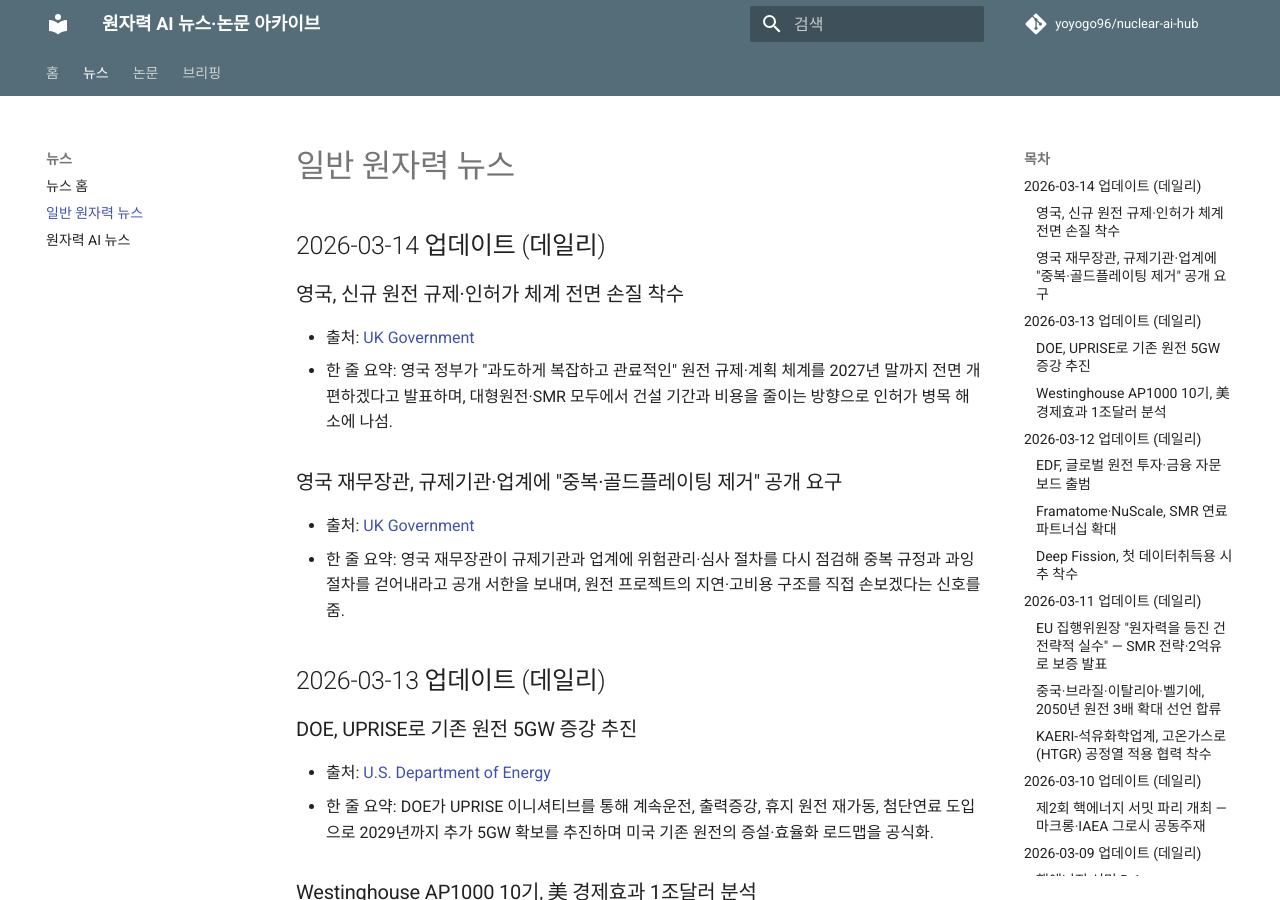
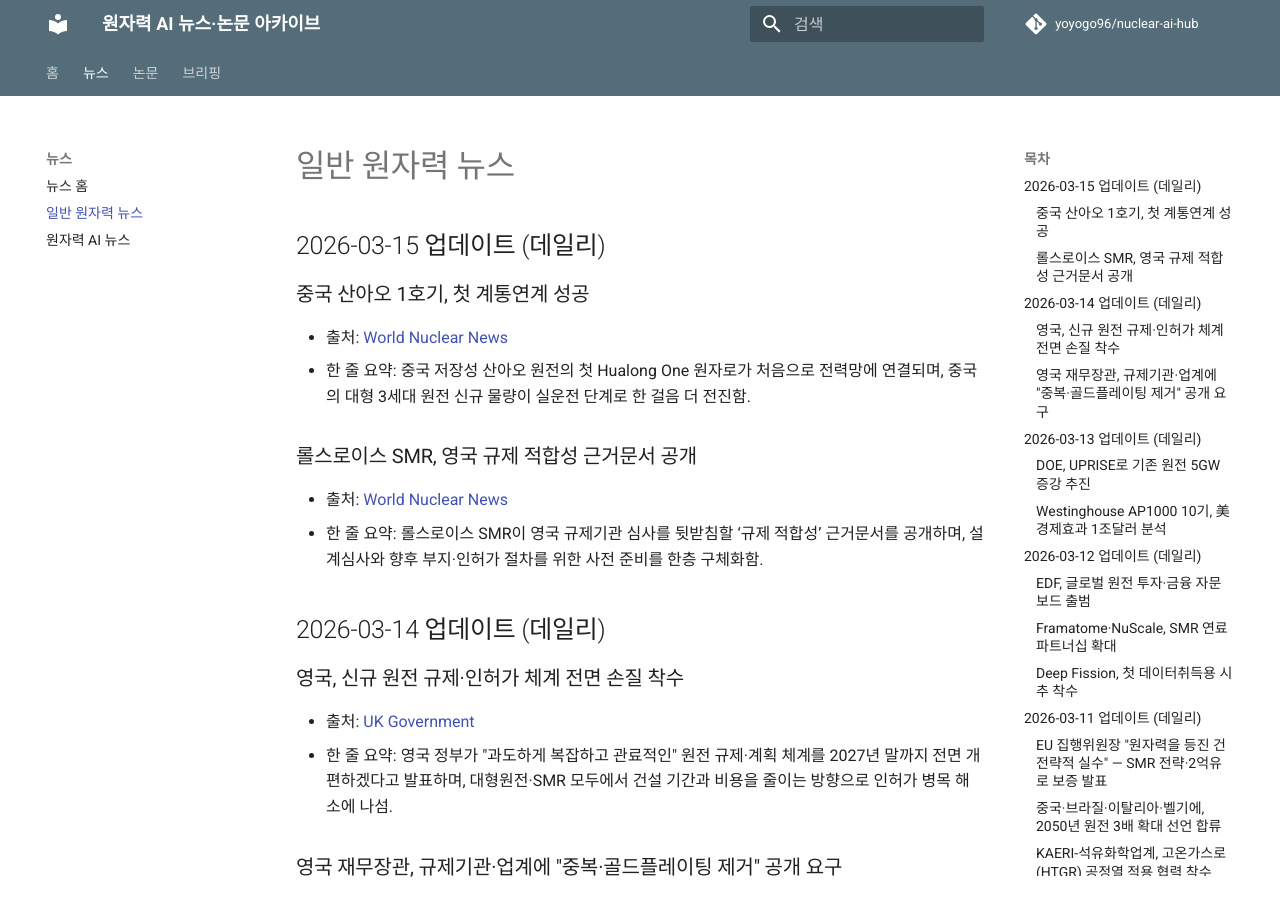
Before and after one commit to yoyogo96/nuclear-ai-hub, an MkDocs documentation site: the page built from docs/news/nuclear.md, in a window 1280 px wide and 900 px high. Built offline with MkDocs 1.6.1 and Material for MkDocs 9.7.7, drawn with Linux system fonts in a browser that asks for light colours; comment, search, counter and statistics services are not loaded; some of the changed text lies outside the part shown.

Commit message:
docs: daily update for 2026-03-15

```diff
--- a/docs/briefings/index.md
+++ b/docs/briefings/index.md
@@ -1,4 +1,18 @@
 # 주간 브리핑
+
+## 2026-03-15 데일리 브리핑
+
+### 오늘의 3줄 요약
+1. 중국 산아오 1호기가 첫 계통연계에 성공하면서 Hualong One 신규 물량이 실운전 단계로 진입했고, 중국의 대형원전 확대 흐름이 다시 확인됨.
+2. 롤스로이스 SMR은 영국 규제 적합성 근거문서를 공개하며 설계심사와 후속 인허가 준비를 구체화해, 영국 SMR 상용화 경쟁이 한 단계 진전됨.
+3. 논문은 지난 24시간 기준 arXiv 중심 재확인 결과 기존 게시물과 중복되지 않는 원자력+AI 신규 핵심 논문이 확인되지 않아 오늘은 추가 없이 유지함.
+
+### 오늘 반영 뉴스 (2건)
+- 중국 산아오 1호기, 첫 계통연계 성공 (WNN)
+- 롤스로이스 SMR, 영국 규제 적합성 근거문서 공개 (WNN)
+
+### 오늘 반영 논문 (0건)
+- 지난 24시간 기준 신규 반영 없음
 
 ## 2026-03-14 데일리 브리핑
 
--- a/docs/news/nuclear.md
+++ b/docs/news/nuclear.md
@@ -1,4 +1,14 @@
 # 일반 원자력 뉴스
+
+## 2026-03-15 업데이트 (데일리)
+
+### 중국 산아오 1호기, 첫 계통연계 성공
+- 출처: [World Nuclear News](https://www.world-nuclear-news.org/articles/first-sanao-unit-connected-to-the-grid)
+- 한 줄 요약: 중국 저장성 산아오 원전의 첫 Hualong One 원자로가 처음으로 전력망에 연결되며, 중국의 대형 3세대 원전 신규 물량이 실운전 단계로 한 걸음 더 전진함.
+
+### 롤스로이스 SMR, 영국 규제 적합성 근거문서 공개
+- 출처: [World Nuclear News](https://www.world-nuclear-news.org/articles/regulatory-justification-for-rolls-royce-smr)
+- 한 줄 요약: 롤스로이스 SMR이 영국 규제기관 심사를 뒷받침할 ‘규제 적합성’ 근거문서를 공개하며, 설계심사와 향후 부지·인허가 절차를 위한 사전 준비를 한층 구체화함.
 
 ## 2026-03-14 업데이트 (데일리)
 
--- a/docs/papers/index.md
+++ b/docs/papers/index.md
@@ -1,3 +1,10 @@
+# 2026-03-15 업데이트
+
+- 지난 24시간 기준으로 원자력+인공지능 주제의 신규 논문/프리프린트를 arXiv 중심으로 재확인했지만, 기존 반영본과 중복되지 않는 유의미한 신규 건은 확인되지 않았습니다.
+- 따라서 오늘은 논문 목록을 추가하지 않고 "신규 없음" 상태로 갱신합니다.
+
+---
+
 # 2026-03-14 업데이트
 
 - 지난 24시간 기준으로 원자력+인공지능 주제의 신규 논문/프리프린트를 arXiv 중심으로 재확인했지만, 기존 반영본과 중복되지 않는 유의미한 신규 건은 확인되지 않았습니다.
```
Also changed, not shown: docs/news/index.md (+6 -0 lines).
